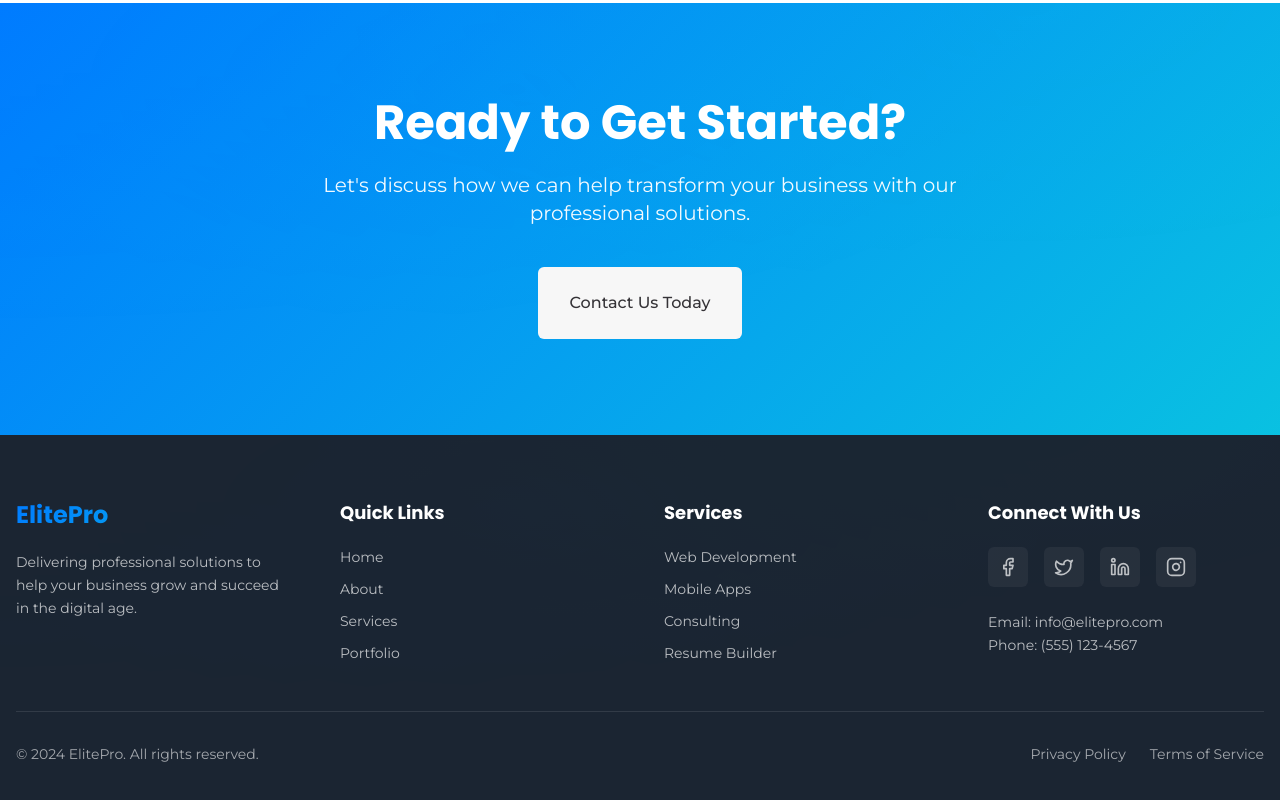
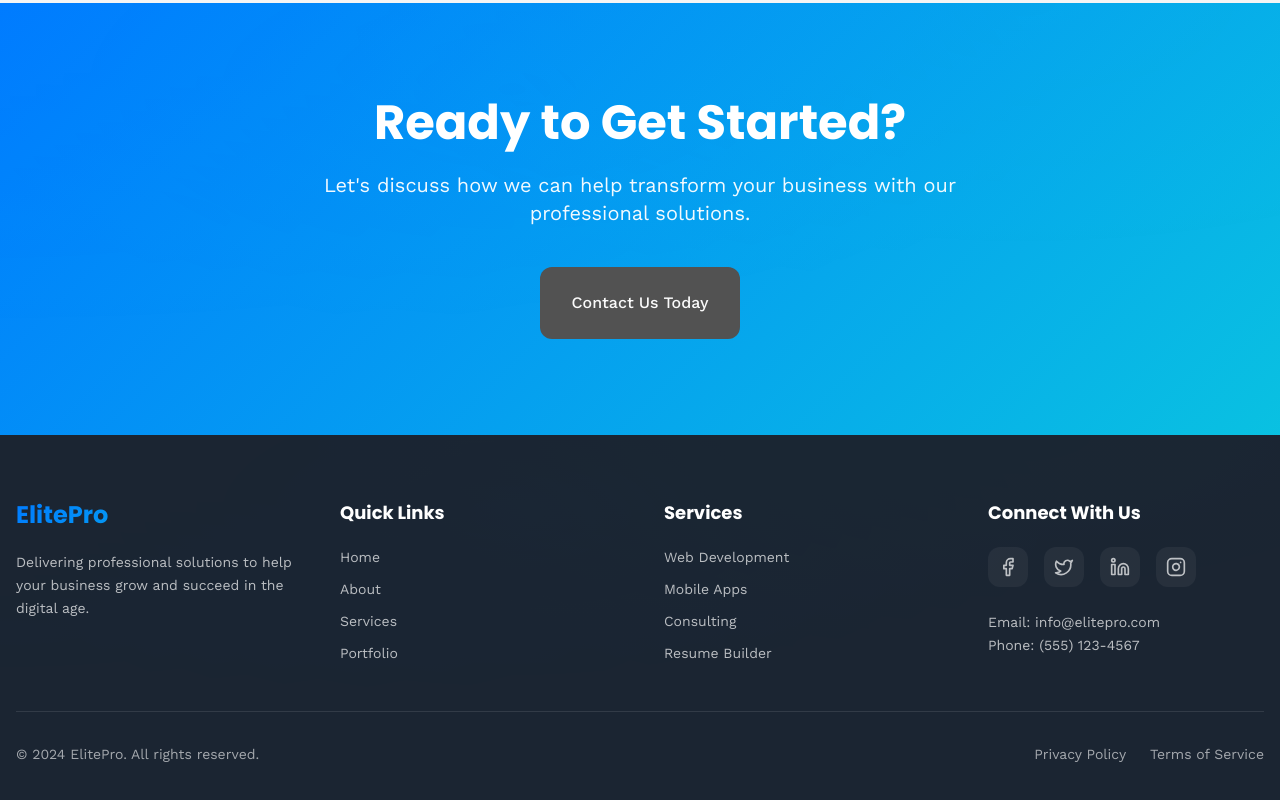
Before and after one commit to HusbanTech12/next-resume-wizard, a React (Vite) app: page / in a window 1280 px wide. Shown: the part 2536-3336 px from the top of the page. Built offline with nearby package versions, Linux system fonts and the light colour scheme; the HTML template or start-up script is replaced by a standard one.

Commit message:
Applied theme Verdant
Applied theme in Lovable

```diff
--- a/src/index.css
+++ b/src/index.css
@@ -4,6 +4,9 @@
 @import url("https://fonts.googleapis.com/css2?family=Montserrat&display=swap");
 @import url("https://fonts.googleapis.com/css2?family=Cormorant+Garamond&display=swap");
 @import url("https://fonts.googleapis.com/css2?family=IBM+Plex+Mono&display=swap");
+@import url("https://fonts.googleapis.com/css2?family=Work+Sans:wght@400;500;600;700&display=swap");
+@import url("https://fonts.googleapis.com/css2?family=Lora:wght@400;500;600;700&display=swap");
+@import url("https://fonts.googleapis.com/css2?family=Inconsolata:wght@400;700&display=swap");
 @tailwind base;
 @tailwind components;
 @tailwind utilities;
@@ -14,35 +17,35 @@ All colors MUST be HSL.
 
 @layer base {
   :root {
-    --background: 0 0% 100%;
-    --foreground: 265 4% 12.9%;
+    --background: 0 0% 96%;
+    --foreground: 0 0% 9%;
 
-    --card: 0 0% 100%;
-    --card-foreground: 265 4% 12.9%;
+    --card: 0 0% 98%;
+    --card-foreground: 0 0% 9%;
 
-    --popover: 0 0% 100%;
-    --popover-foreground: 265 4% 12.9%;
+    --popover: 0 0% 89%;
+    --popover-foreground: 0 0% 9%;
 
-    --primary: 266 4% 20.8%;
-    --primary-foreground: 248 0.3% 98.4%;
+    --primary: 161 93% 30%;
+    --primary-foreground: 151 80% 95%;
 
-    --secondary: 248 0.7% 96.8%;
-    --secondary-foreground: 266 4% 20.8%;
+    --secondary: 0 0% 32%;
+    --secondary-foreground: 0 0% 98%;
 
-    --muted: 248 0.7% 96.8%;
-    --muted-foreground: 257 4.6% 55.4%;
+    --muted: 0 0% 63%;
+    --muted-foreground: 0 0% 9%;
 
-    --accent: 248 0.7% 96.8%;
-    --accent-foreground: 266 4% 20.8%;
+    --accent: 166 76% 96%;
+    --accent-foreground: 173 80% 40%;
 
-    --destructive: 27 24.5% 57.7%;
-    --destructive-foreground: 0 0% 100%;
+    --destructive: 0 72% 50%;
+    --destructive-foreground: 0 85% 97%;
 
-    --border: 256 1.3% 92.9%;
-    --input: 256 1.3% 92.9%;
-    --ring: 257 4% 70.4%;
+    --border: 0 0% 83%;
+    --input: 0 0% 83%;
+    --ring: 161 93% 30%;
 
-    --radius: 0.375rem;
+    --radius: 0.75rem;
 
     --navy: 213 30% 15%;
     --navy-light: 213 25% 25%;
@@ -57,22 +60,22 @@ All colors MUST be HSL.
     --shadow-glow-secondary: 0 0 24px hsl(189 92% 46% / 0.15);
     --transition-smooth: all 0.3s cubic-bezier(0.4, 0, 0.2, 1);
     --transition-bounce: all 0.4s cubic-bezier(0.68, -0.55, 0.265, 1.55);
-    --chart-1: 41 22.2% 64.6%;
-    --chart-2: 185 11.8% 60%;
-    --chart-3: 227 7% 39.8%;
-    --chart-4: 84 18.9% 82.8%;
-    --chart-5: 70 18.8% 76.9%;
-    --sidebar: 248 0.3% 98.4%;
-    --sidebar-foreground: 265 4% 12.9%;
-    --sidebar-primary: 266 4% 20.8%;
-    --sidebar-primary-foreground: 248 0.3% 98.4%;
-    --sidebar-accent: 248 0.7% 96.8%;
-    --sidebar-accent-foreground: 266 4% 20.8%;
-    --sidebar-border: 256 1.3% 92.9%;
-    --sidebar-ring: 257 4% 70.4%;
-    --font-sans: ui-sans-serif, system-ui, -apple-system, BlinkMacSystemFont, 'Segoe UI', Roboto, 'Helvetica Neue', Arial, 'Noto Sans', sans-serif, 'Apple Color Emoji', 'Segoe UI Emoji', 'Segoe UI Symbol', 'Noto Color Emoji';
-    --font-serif: ui-serif, Georgia, Cambria, "Times New Roman", Times, serif;
-    --font-mono: ui-monospace, SFMono-Regular, Menlo, Monaco, Consolas, "Liberation Mono", "Courier New", monospace;
+    --chart-1: 158 64% 51%;
+    --chart-2: 141 69% 58%;
+    --chart-3: 172 66% 50%;
+    --chart-4: 82 77% 55%;
+    --chart-5: 0 0% 45%;
+    --sidebar: 0 0% 98%;
+    --sidebar-foreground: 0 0% 9%;
+    --sidebar-primary: 161 93% 30%;
+    --sidebar-primary-foreground: 151 80% 95%;
+    --sidebar-accent: 0 0% 32%;
+    --sidebar-accent-foreground: 0 0% 98%;
+    --sidebar-border: 0 0% 83%;
+    --sidebar-ring: 161 93% 30%;
+    --font-sans: 'Work Sans', ui-sans-serif, system-ui, -apple-system, BlinkMacSystemFont, 'Segoe UI', Roboto, 'Helvetica Neue', Arial, 'Noto Sans', sans-serif;
+    --font-serif: 'Lora', ui-serif, Georgia, Cambria, 'Times New Roman', Times, serif;
+    --font-mono: 'Inconsolata', ui-monospace, SFMono-Regular, Menlo, Monaco, Consolas, 'Liberation Mono', 'Courier New', monospace;
     --shadow-2xs: 0 1px 3px 0px hsl(0 0% 0% / 0.05);
     --shadow-xs: 0 1px 3px 0px hsl(0 0% 0% / 0.05);
     --shadow-sm: 0 1px 3px 0px hsl(0 0% 0% / 0.1), 0 1px 2px -1px hsl(0 0% 0% / 0.1);
@@ -86,33 +89,33 @@ All colors MUST be HSL.
   }
 
   .dark {
-    --background: 0 0% 15%;
-    --foreground: 248 0.3% 98.4%;
+    --background: 0 0% 9%;
+    --foreground: 0 0% 98%;
 
-    --card: 266 4% 20.8%;
-    --card-foreground: 248 0.3% 98.4%;
+    --card: 0 0% 14%;
+    --card-foreground: 0 0% 98%;
 
-    --popover: 266 4% 20.8%;
-    --popover-foreground: 248 0.3% 98.4%;
+    --popover: 0 0% 25%;
+    --popover-foreground: 0 0% 98%;
 
-    --primary: 256 1.3% 92.9%;
-    --primary-foreground: 266 4% 20.8%;
+    --primary: 158 64% 51%;
+    --primary-foreground: 165 91% 9%;
 
-    --secondary: 260 4.1% 27.9%;
-    --secondary-foreground: 248 0.3% 98.4%;
+    --secondary: 0 0% 45%;
+    --secondary-foreground: 0 0% 98%;
 
-    --muted: 260 4.1% 27.9%;
-    --muted-foreground: 257 4% 70.4%;
+    --muted: 0 0% 45%;
+    --muted-foreground: 0 0% 98%;
 
-    --accent: 260 4.1% 27.9%;
-    --accent-foreground: 248 0.3% 98.4%;
+    --accent: 178 84% 10%;
+    --accent-foreground: 172 66% 50%;
 
-    --destructive: 22 19.1% 70.4%;
-    --destructive-foreground: 248 0.3% 98.4%;
+    --destructive: 0 84% 60%;
+    --destructive-foreground: 0 85% 97%;
 
-    --border: 0 0% 100% / 10%;
-    --input: 0 0% 100% / 15%;
-    --ring: 264 2.7% 55.1%;
+    --border: 0 0% 32%;
+    --input: 0 0% 32%;
+    --ring: 158 64% 51%;
 
     --navy: 213 30% 95%;
     --navy-light: 213 25% 85%;
@@ -125,19 +128,19 @@ All colors MUST be HSL.
     --shadow-large: 0 12px 32px -4px hsl(0 0% 0% / 0.5);
     --shadow-glow: 0 0 24px hsl(211 100% 50% / 0.2);
     --shadow-glow-secondary: 0 0 24px hsl(189 92% 46% / 0.2);
-    --chart-1: 264 24.3% 48.8%;
-    --chart-2: 162 17% 69.6%;
-    --chart-3: 70 18.8% 76.9%;
-    --chart-4: 304 26.5% 62.7%;
-    --chart-5: 16 24.6% 64.5%;
-    --sidebar: 266 4% 20.8%;
-    --sidebar-foreground: 248 0.3% 98.4%;
-    --sidebar-primary: 264 24.3% 48.8%;
-    --sidebar-primary-foreground: 248 0.3% 98.4%;
-    --sidebar-accent: 260 4.1% 27.9%;
-    --sidebar-accent-foreground: 248 0.3% 98.4%;
-    --sidebar-border: 0 0% 100% / 10%;
-    --sidebar-ring: 264 2.7% 55.1%;
+    --chart-1: 156 71% 66%;
+    --chart-2: 141 76% 73%;
+    --chart-3: 170 76% 64%;
+    --chart-4: 81 84% 67%;
+    --chart-5: 0 0% 45%;
+    --sidebar: 0 0% 14%;
+    --sidebar-foreground: 0 0% 98%;
+    --sidebar-primary: 158 64% 51%;
+    --sidebar-primary-foreground: 165 91% 9%;
+    --sidebar-accent: 172 66% 50%;
+    --sidebar-accent-foreground: 178 84% 10%;
+    --sidebar-border: 0 0% 32%;
+    --sidebar-ring: 158 64% 51%;
     --shadow-2xs: 0 1px 3px 0px hsl(0 0% 0% / 0.05);
     --shadow-xs: 0 1px 3px 0px hsl(0 0% 0% / 0.05);
     --shadow-sm: 0 1px 3px 0px hsl(0 0% 0% / 0.1), 0 1px 2px -1px hsl(0 0% 0% / 0.1);
--- a/tailwind.config.ts
+++ b/tailwind.config.ts
@@ -15,14 +15,17 @@ export default {
   	extend: {
   		fontFamily: {
   			sans: [
-  				'Montserrat',
+  				'Work Sans',
   				'ui-sans-serif',
   				'system-ui',
-  				'sans-serif',
-  				'Apple Color Emoji',
-  				'Segoe UI Emoji',
-  				'Segoe UI Symbol',
-  				'Noto Color Emoji'
+  				'-apple-system',
+  				'BlinkMacSystemFont',
+  				'Segoe UI',
+  				'Roboto',
+  				'Helvetica Neue',
+  				'Arial',
+  				'Noto Sans',
+  				'sans-serif'
   			],
   			heading: [
   				'Poppins',
@@ -30,7 +33,7 @@ export default {
   				'sans-serif'
   			],
   			serif: [
-  				'Cormorant Garamond',
+  				'Lora',
   				'ui-serif',
   				'Georgia',
   				'Cambria',
@@ -39,7 +42,7 @@ export default {
   				'serif'
   			],
   			mono: [
-  				'IBM Plex Mono',
+  				'Inconsolata',
   				'ui-monospace',
   				'SFMono-Regular',
   				'Menlo',
```
